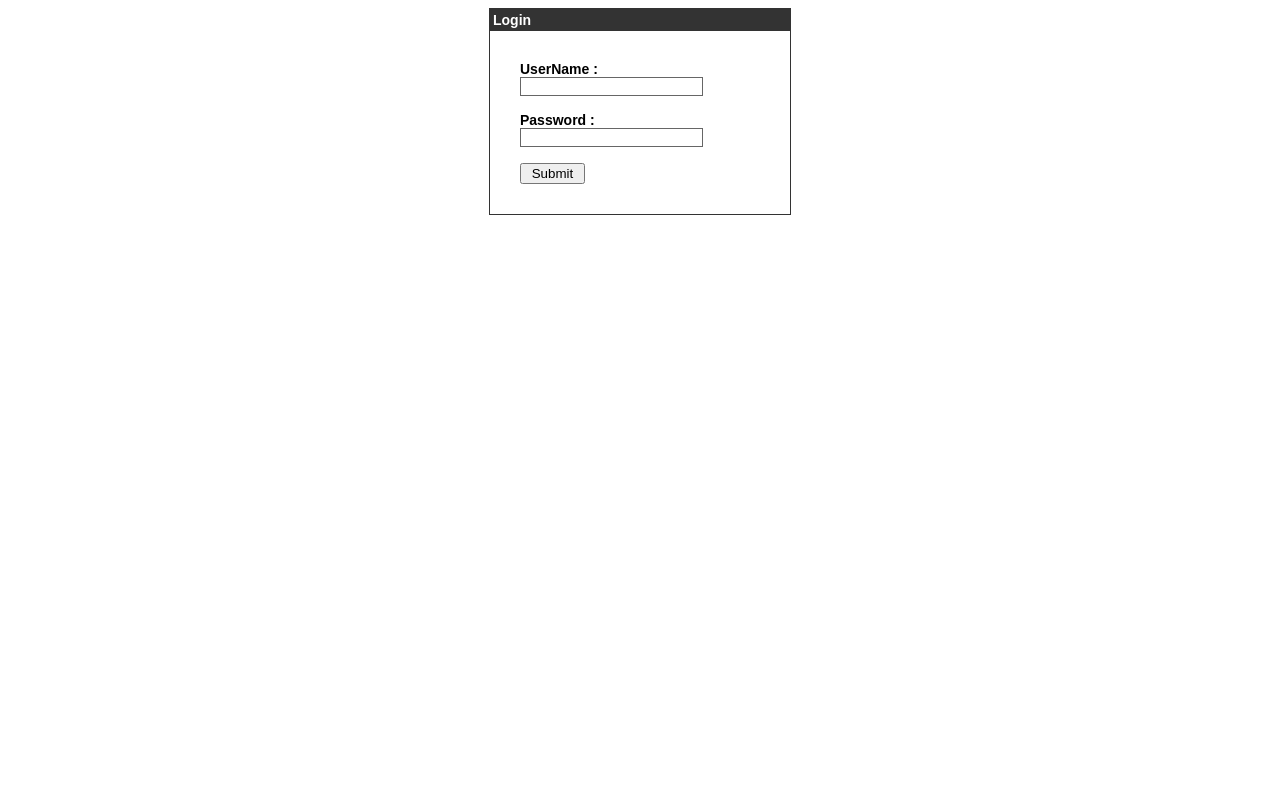
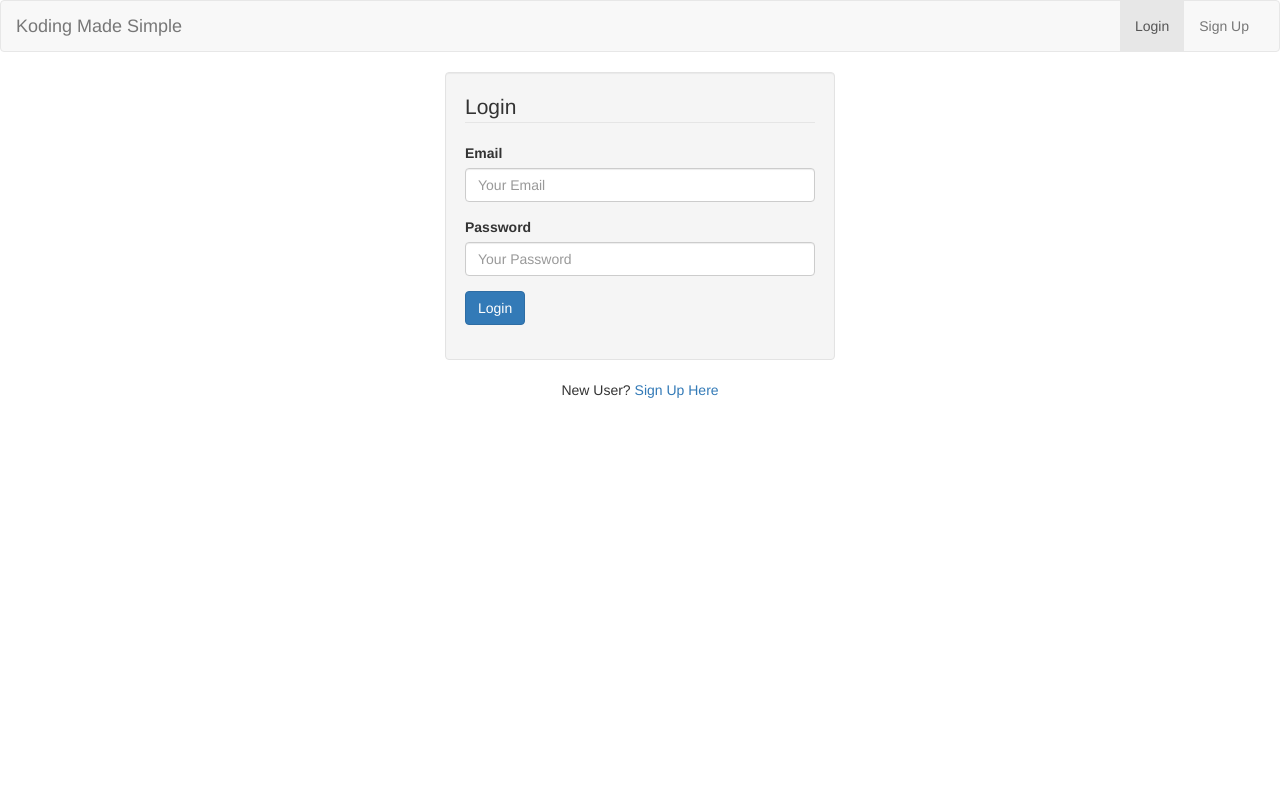
Before and after one commit to HomingPigeonProject/HomingPigeon, a PHP site: page /LoginTest/login.php in a window 1280 px wide. Run offline with PHP 8.4, Linux system fonts and the light colour scheme; data that the repository does not hold is empty; some libraries are stand-ins or nearby versions.

Commit message:
logintest

```diff
--- a/LoginTest/config.php
+++ /dev/null
@@ -1,7 +0,0 @@
-<?php
-   define('DB_SERVER', 'localhost:3036');
-   define('DB_USERNAME', 'root');
-   define('DB_PASSWORD', 'team3');
-   define('DB_DATABASE', 'HomingPigeon');
-   $db = mysqli_connect(DB_SERVER,DB_USERNAME,DB_PASSWORD,DB_DATABASE);
-?>
--- /dev/null
+++ b/LoginTest/dbconnect.php
@@ -0,0 +1,4 @@
+<?php
+//connect to mysql database
+$con = mysqli_connect("localhost", "root", "mypassword", "HomingPigeon") or die("Error " . mysqli_error($con));
+?>
--- a/LoginTest/login.php
+++ b/LoginTest/login.php
@@ -1,77 +1,93 @@
 <?php
-   include("config.php");
 session_start();
 
-   if($_SERVER["REQUEST_METHOD"] == "POST") {
-      // username and password sent from form
+if(isset($_SESSION['usr_id'])!="") {
+    header("Location: index.php");
+}
 
-      $myusername = mysqli_real_escape_string($db,$_POST['username']);
-      $mypassword = mysqli_real_escape_string($db,$_POST['password']);
+include_once 'dbconnect.php';
 
-      $sql = "SELECT id FROM admin WHERE username = '$myusername' and passcode = '$mypassword'";
-      $result = mysqli_query($db,$sql);
-      $row = mysqli_fetch_array($result,MYSQLI_ASSOC);
-      $active = $row['active'];
+//check if form is submitted
+if (isset($_POST['login'])) {
 
-      $count = mysqli_num_rows($result);
+    $email = mysqli_real_escape_string($con, $_POST['email']);
+    $password = mysqli_real_escape_string($con, $_POST['password']);
+    $result = mysqli_query($con, "SELECT * FROM users WHERE email = '" . $email. "' and password = '" . md5($password) . "'");
 
-      // If result matched $myusername and $mypassword, table row must be 1 row
-
-      if($count == 1) {
-         session_register("myusername");
-         $_SESSION['login_user'] = $myusername;
-
-         header("location: welcome.php");
-      }else {
-         $error = "Your Login Name or Password is invalid";
+    if ($row = mysqli_fetch_array($result)) {
+        $_SESSION['usr_id'] = $row['id'];
+        $_SESSION['usr_name'] = $row['name'];
+        header("Location: index.php");
+    } else {
+        $errormsg = "Incorrect Email or Password!!!";
     }
 }
 ?>
+
+<!DOCTYPE html>
 <html>
+<head>
+    <title>PHP Login Script</title>
+    <meta content="width=device-width, initial-scale=1.0" name="viewport" >
+    <link rel="stylesheet" href="css/bootstrap.min.css" type="text/css" />
+</head>
+<body>
 
-   <head>
-      <title>Login Page</title>
+<nav class="navbar navbar-default" role="navigation">
+    <div class="container-fluid">
+        <!-- add header -->
+        <div class="navbar-header">
+            <button type="button" class="navbar-toggle" data-toggle="collapse" data-target="#navbar1">
+                <span class="sr-only">Toggle navigation</span>
+                <span class="icon-bar"></span>
+                <span class="icon-bar"></span>
+                <span class="icon-bar"></span>
+            </button>
+            <a class="navbar-brand" href="index.php">Koding Made Simple</a>
+        </div>
+        <!-- menu items -->
+        <div class="collapse navbar-collapse" id="navbar1">
+            <ul class="nav navbar-nav navbar-right">
+                <li class="active"><a href="login.php">Login</a></li>
+                <li><a href="register.php">Sign Up</a></li>
+            </ul>
+        </div>
+    </div>
+</nav>
 
-      <style type = "text/css">
-         body {
-            font-family:Arial, Helvetica, sans-serif;
-            font-size:14px;
-         }
+<div class="container">
+    <div class="row">
+        <div class="col-md-4 col-md-offset-4 well">
+            <form role="form" action="<?php echo $_SERVER['PHP_SELF']; ?>" method="post" name="loginform">
+                <fieldset>
+                    <legend>Login</legend>
 
-         label {
-            font-weight:bold;
-            width:100px;
-            font-size:14px;
-         }
-
-         .box {
-            border:#666666 solid 1px;
-         }
-      </style>
-
-   </head>
-
-   <body bgcolor = "#FFFFFF">
-
-      <div align = "center">
-         <div style = "width:300px; border: solid 1px #333333; " align = "left">
-            <div style = "background-color:#333333; color:#FFFFFF; padding:3px;"><b>Login</b></div>
-
-            <div style = "margin:30px">
-
-               <form action = "" method = "post">
-                  <label>UserName  :</label><input type = "text" name = "username" class = "box"/><br /><br />
-                  <label>Password  :</label><input type = "password" name = "password" class = "box" /><br/><br />
-                  <input type = "submit" value = " Submit "/><br />
-               </form>
-
-               <div style = "font-size:11px; color:#cc0000; margin-top:10px"><?php echo $error; ?></div>
-
+                    <div class="form-group">
+                        <label for="name">Email</label>
+                        <input type="text" name="email" placeholder="Your Email" required class="form-control" />
                     </div>
 
+                    <div class="form-group">
+                        <label for="name">Password</label>
+                        <input type="password" name="password" placeholder="Your Password" required class="form-control" />
                     </div>
 
+                    <div class="form-group">
+                        <input type="submit" name="login" value="Login" class="btn btn-primary" />
+                    </div>
+                </fieldset>
+            </form>
+            <span class="text-danger"><?php if (isset($errormsg)) { echo $errormsg; } ?></span>
+        </div>
+    </div>
+    <div class="row">
+        <div class="col-md-4 col-md-offset-4 text-center">
+        New User? <a href="register.php">Sign Up Here</a>
+        </div>
+    </div>
 </div>
 
+<script src="js/jquery-1.10.2.js"></script>
+<script src="js/bootstrap.min.js"></script>
 </body>
 </html>
```
Also changed, not shown: LoginTest/index.php (added, +42 -0 lines), LoginTest/logout.php (+9 -4 lines), LoginTest/register.php (added, +127 -0 lines), LoginTest/session.php (deleted, +0 -16 lines), LoginTest/welcome.php (deleted, +0 -15 lines). Lines whose indentation alone changed are shown as unchanged.
